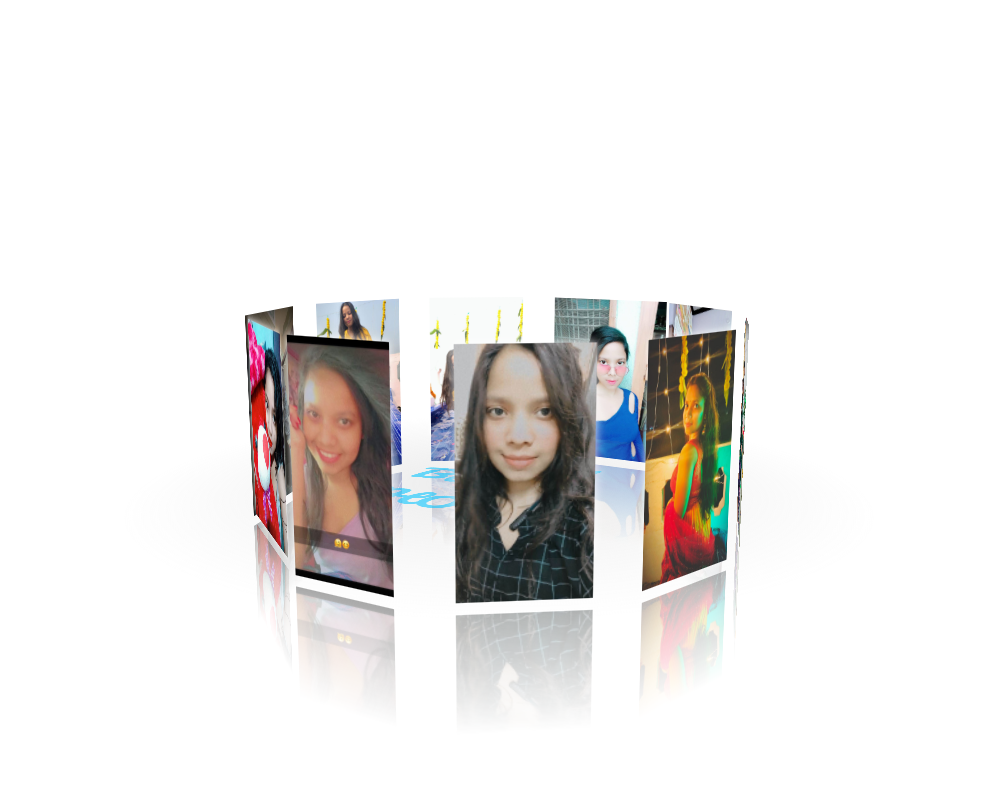
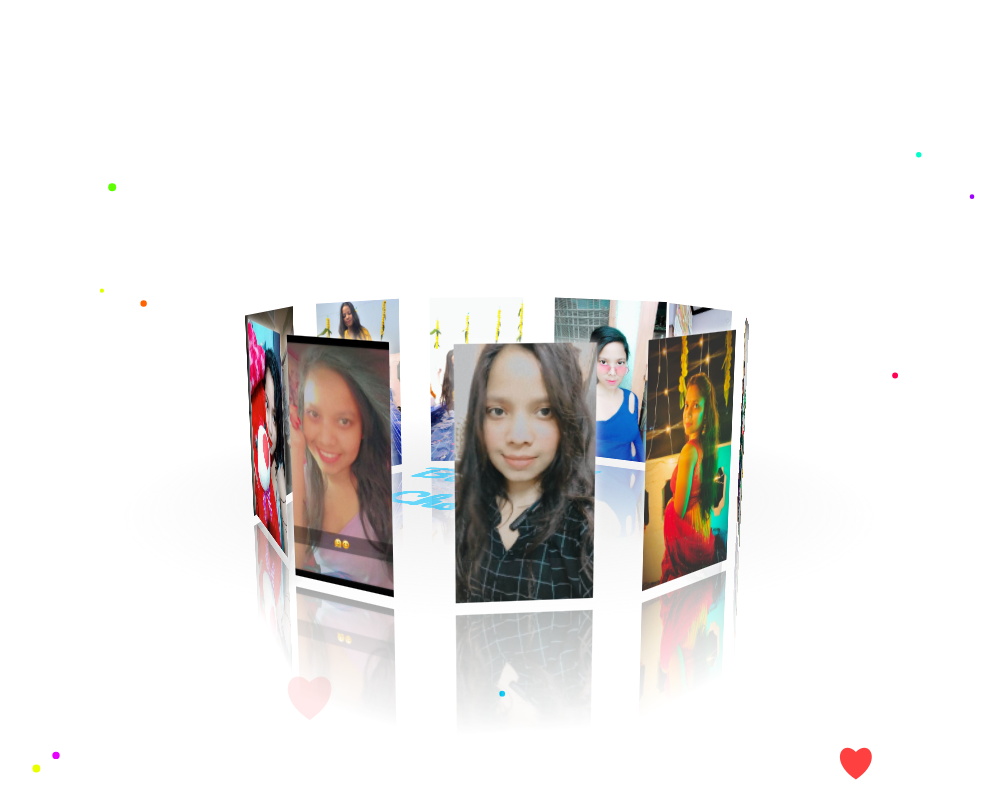
Before and after one commit to manik371/nn, a plain HTML site: page love/index.html in a window 1280 px wide. Shown: the whole page, without its empty margins (141-1146 px from the left). Drawn offline with Linux system fonts and the light colour scheme; files whose address does not match are found by name; a web font is replaced by a local one.

Commit message:
Update index.html

```diff
--- a/love/index.html
+++ b/love/index.html
@@ -10,6 +10,14 @@
     <link rel="preconnect" href="https://fonts.googleapis.com">
     <link rel="preconnect" href="https://fonts.gstatic.com" crossorigin>
     <link href="https://fonts.googleapis.com/css2?family=Dancing+Script&display=swap" rel="stylesheet">
+    <style>
+        canvas {
+            position: fixed;
+            top: 0;
+            left: 0;
+            z-index: -1;
+        }
+    </style>
 </head>
 <body>
     <div id="drag-container">
@@ -24,33 +32,31 @@
             <img src="8.jpg" alt="">
             <img src="9.jpg" alt="">
             <img src="10.jpg" alt="">
-            <p>Happy Birthday CHOTKI</p>
+            <p>Happy Birthday Chotki</p>
         </div>
         <div id="ground"></div>
     </div>
 
-    <div id="music-container"></div>
-    <!-- <div id="canva">
-        <canvas id="canvas"></canvas>
-    </div> -->
+    <canvas id="canvas"></canvas>
 
-    <!-- Audio tự động phát -->
-    <audio id="myAudio" autoplay playsinline>
-        <source src="music/setlove.mp3" type="audio/mpeg">
-        <source src="music/setlove.ogg" type="audio/ogg">
+    <audio id="myAudio">
+        <source src="love_music_setlove.mp3" type="audio/mpeg">
+        Your browser does not support the audio element.
     </audio>
 
     <script src="main.js"></script>
 
     <script>
-        window.onload = function() {
-            var audio = document.getElementById("myAudio");
-            audio.muted = false;
-            audio.play().catch(function(e) {
-                console.log('Audio playback failed:', e);
-            });
+        window.onload = function () {
+            // Allow audio to start after user click
+            document.body.addEventListener('click', function () {
+                var audio = document.getElementById("myAudio");
+                audio.play().catch(function (e) {
+                    console.log("Autoplay blocked:", e);
+                });
+            }, { once: true });
 
-            // Hiệu ứng pháo hoa và trái tim
+            // Fireworks and hearts
             const canvas = document.getElementById("canvas");
             const ctx = canvas.getContext("2d");
             canvas.width = window.innerWidth;
@@ -123,21 +129,18 @@
                 fireworks.forEach((firework, index) => {
                     firework.draw();
                     firework.update();
-                    if (firework.life <= 0) {
-                        fireworks.splice(index, 1);
-                    }
+                    if (firework.life <= 0) fireworks.splice(index, 1);
                 });
 
                 hearts.forEach((heart, index) => {
                     heart.draw();
                     heart.update();
-                    if (heart.opacity <= 0) {
-                        hearts.splice(index, 1);
-                    }
+                    if (heart.opacity <= 0) hearts.splice(index, 1);
                 });
 
                 requestAnimationFrame(animate);
             }
+
             animate();
         };
     </script>
```
